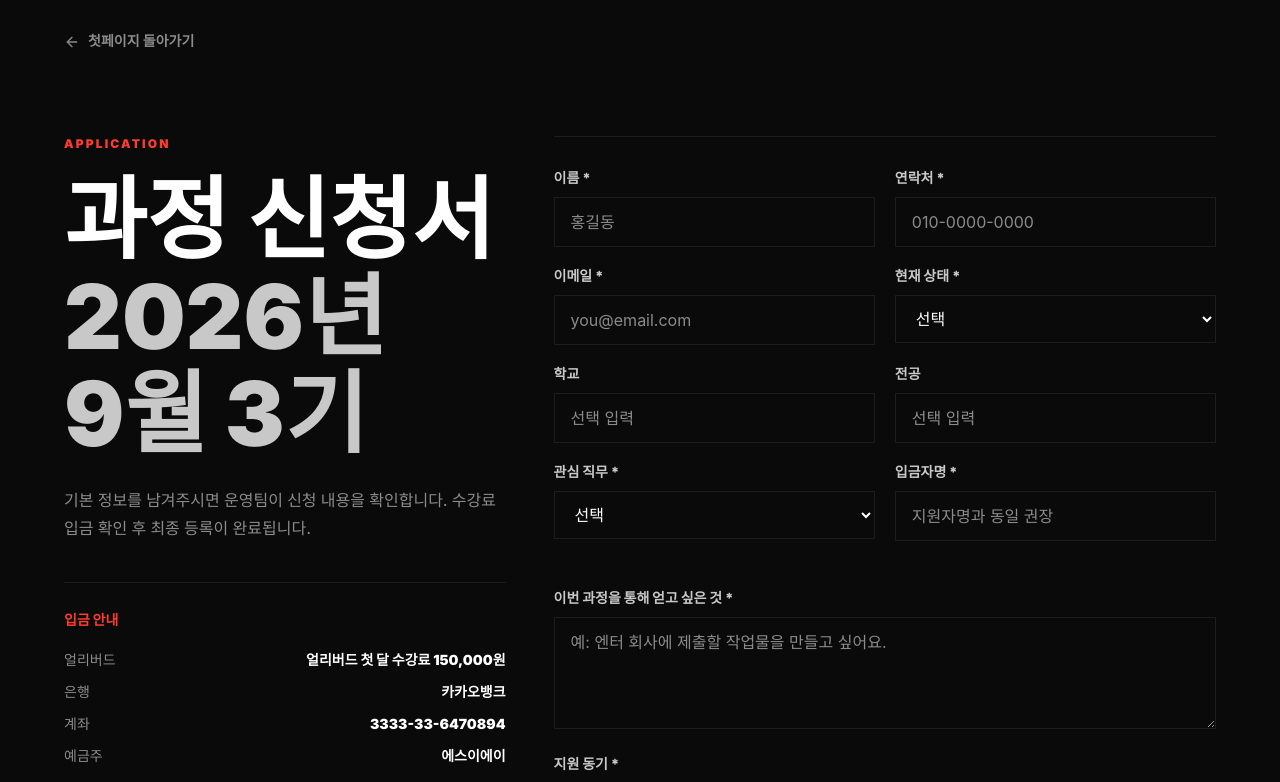
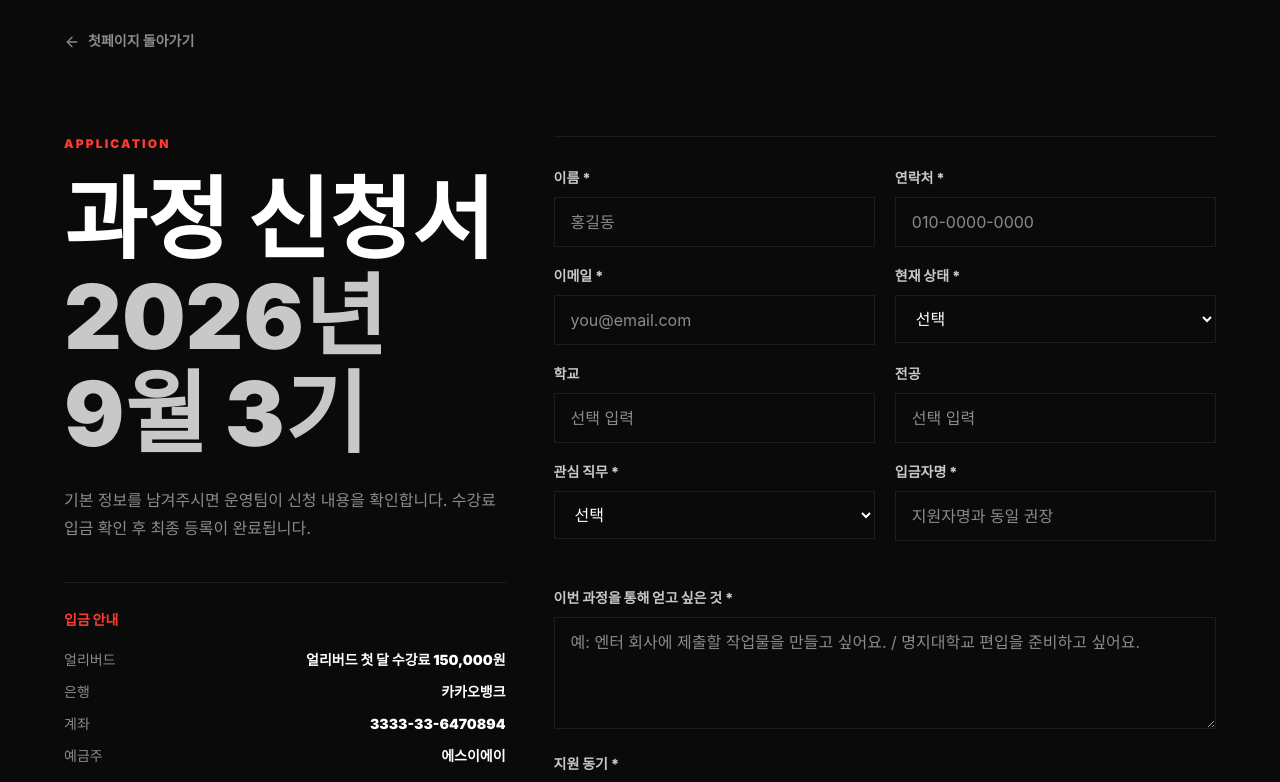
Before and after one commit to seoyooniverse/sea-preschool-landing, a Next.js app: page /apply in a window 1280 px wide. Shown: the top 782 px of the page. Built offline with nearby package versions, Linux system fonts and the light colour scheme.

Commit message:
Update application goal placeholder

```diff
--- a/app/apply/page.tsx
+++ b/app/apply/page.tsx
@@ -160,7 +160,7 @@ export default function ApplyPage() {
             <div className="grid gap-5 py-6">
               <label>
                 <span className={labelClass}>이번 과정을 통해 얻고 싶은 것 *</span>
-                <textarea className={`${inputClass} min-h-28 resize-y`} name="goal" required placeholder="예: 엔터 회사에 제출할 작업물을 만들고 싶어요." />
+                <textarea className={`${inputClass} min-h-28 resize-y`} name="goal" required placeholder="예: 엔터 회사에 제출할 작업물을 만들고 싶어요. / 명지대학교 편입을 준비하고 싶어요." />
               </label>
               <label>
                 <span className={labelClass}>지원 동기 *</span>
```
